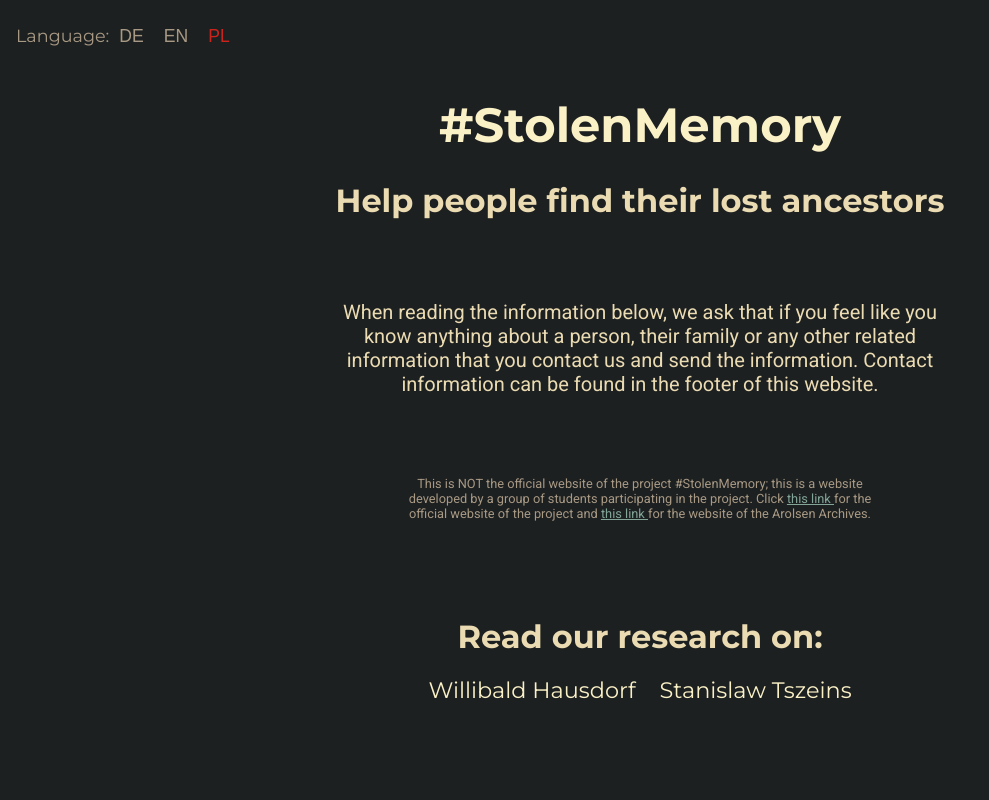
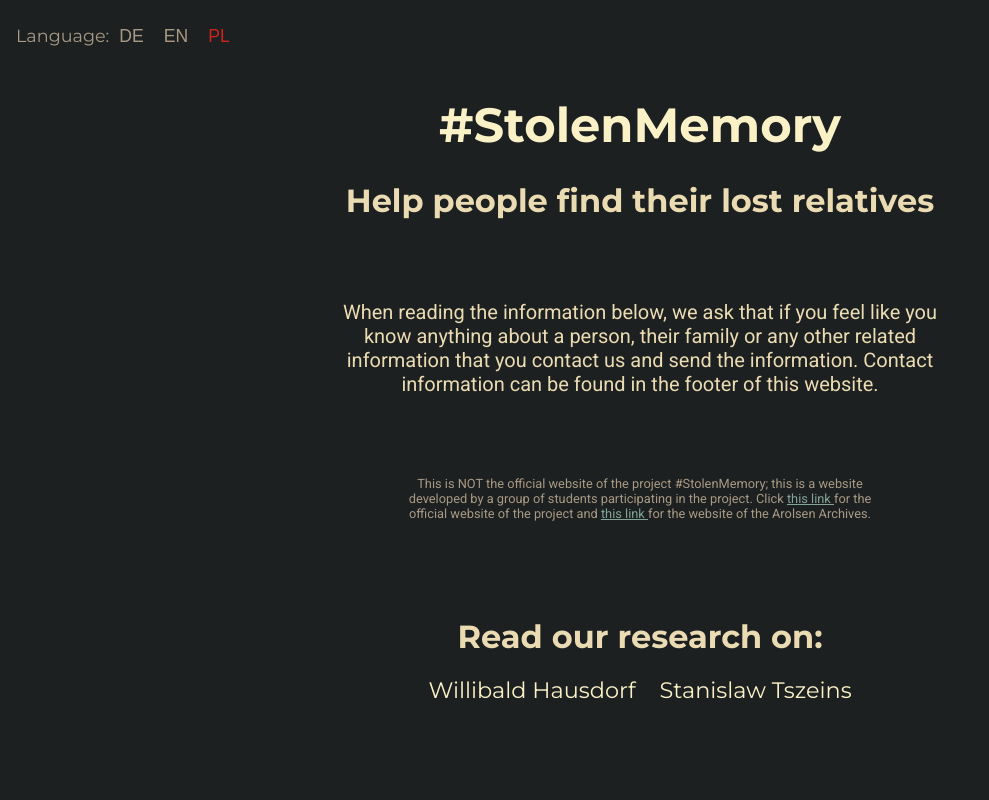
Before and after one commit to obsidianical/stolenmemory, a Vue app: page /#/ in a window 1280 px wide. Shown: the top 800 px of the page, without its empty margins (0-989 px from the left). Built offline with nearby package versions, Linux system fonts and the light colour scheme.

Commit message:
fixes and added robots.txt

```diff
--- a/public/lang/de.json
+++ b/public/lang/de.json
@@ -1,5 +1,5 @@
 {
-  "sub-heading": "Helfen Sie anderen, ihre Ahnen zu finden",
+  "sub-heading": "Helfen Sie anderen, ihre verlorenen Verwandten zu finden",
   "meta-description": "Diese Seite wurde von Schülern die am #StolenMemory Projekt teilnehmen entwickelt, um alle Informationen an einem Ort zu haben und sie schnell abrufen zu können.",
   "request": "Wenn beim lesen der Daten ihnen eine Person, ihre Familie oder etwas weiteres Ihnen bekannt vorkommt und Sie denken, dass Sie weitere Informationen haben, dann bitten wir Sie, uns zu kontaktieren. Unsere Kontaktinformationen sind im Footer dieser Website.",
   "notice": "Diese Website ist nicht die offizielle Seite von Projekt #StolenMemory; Sie ist eine Seite die von Schülern die am Projekt Teilnehmen entwickelt wurde. Folge <a href=\"https://arolsen-archives.org/en/learn-participate/initiatives-projects/stolenmemory/\"> diesem Link </a> für die offizielle Seite vom Projekt und <a href=\"https://arolsen-archives.org/\"> diesem Link </a> für die Website von Arolsen Archives.",
--- a/public/lang/en.json
+++ b/public/lang/en.json
@@ -1,5 +1,5 @@
 {
-  "sub-heading": "Help people find their lost ancestors",
+  "sub-heading": "Help people find their lost relatives",
   "meta-description": "This is a site developed by students for the #StolenMemory project to have all the info at one place and to make looking for the people easier.",
   "request": "When reading the information below, we ask that if you feel like you know anything about a person, their family or any other related information that you contact us and send the information. Contact information can be found in the footer of this website.",
   "notice": "This is NOT the official website of the project #StolenMemory; this is a website developed by a group of students participating in the project. Click <a href=\"https://arolsen-archives.org/en/learn-participate/initiatives-projects/stolenmemory/\"> this link </a> for the official website of the project and <a href=\"https://arolsen-archives.org/\"> this link </a> for the website of the Arolsen Archives.",
--- a/src/ts/lang.ts
+++ b/src/ts/lang.ts
@@ -22,7 +22,7 @@ function isNotEnglish(lang: string | Language): boolean {
 
 export const language: Ref<Language> = ref("en");
 export const langData: Ref<LanguageData> = ref({
-  "sub-heading": "Help people find their lost ancestors",
+  "sub-heading": "Help people find their lost relatives",
   "meta-description":
     "This is a site developed by students for the #StolenMemory project to have all the info at one place and to make looking for the people easier.",
   request:
```
Also changed, not shown: public/ppl/en/sw-ts.md (+1 -1 lines), public/ppl/en/wb-hd.md (+1 -1 lines), public/robots.txt (added).
